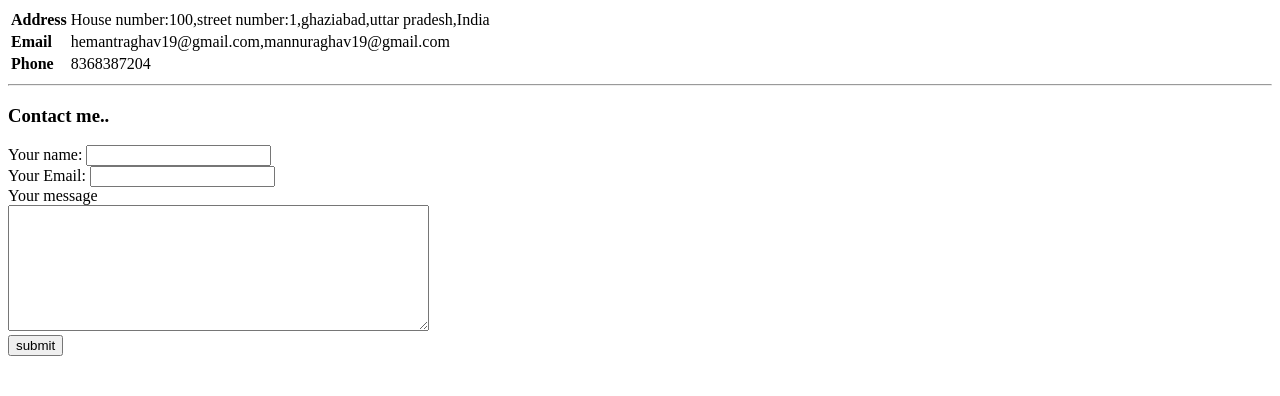
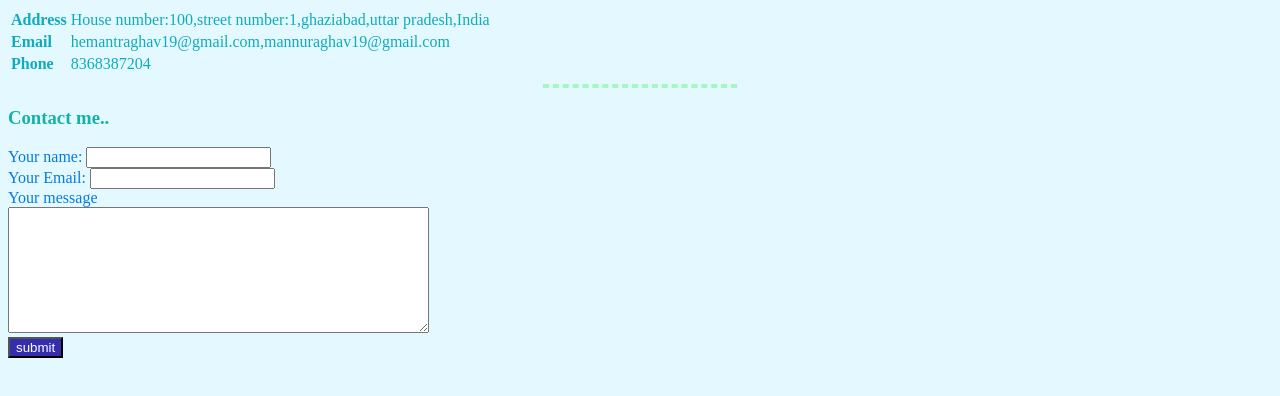
Before and after one commit to Hemant-1998/cv, a plain HTML site: page contact_details.html in a window 1280 px wide. Drawn offline with Linux system fonts and the light colour scheme.

Commit message:
Add initial website file

```diff
--- a/contact_details.html
+++ b/contact_details.html
@@ -4,6 +4,7 @@
 <head>
   <meta charset="utf-8">
   <title>Contact details</title>
+  <link rel="stylesheet" href="css/styles.css">
 </head>
 
 <body>
@@ -30,11 +31,11 @@
     <label>Your name:</label>
     <input type="text" name="name" value="">
     <br/>
-    <labe>Your Email:</label>
+    <label>Your Email:</label>
     <input type="email" name="email" value=""><br>
     <label>Your message</label><br>
     <textarea name="message" rows="8" cols="50"></textarea><br>
-    <input type="submit" name="" value="submit">
+    <input id="button"type="submit" name="" value="submit">
 
   </form>
 </body>
--- a/css/styles.css
+++ b/css/styles.css
@@ -12,6 +12,9 @@ h1 {
 }
 
 h2 {
+  color: #14b1ab;
+}
+h3{
   color: #14b1ab;
 }
 
@@ -31,3 +34,14 @@ td{
 p{
   color: #0fabbc;
 }
+label{
+  color: #0779e4;
+}
+
+.hobbies{
+  font-size:x-large;
+}
+#button{
+  color:white;
+  background-color: #342ead;
+}
```
Also changed, not shown: Hobbies.html (+5 -4 lines).
